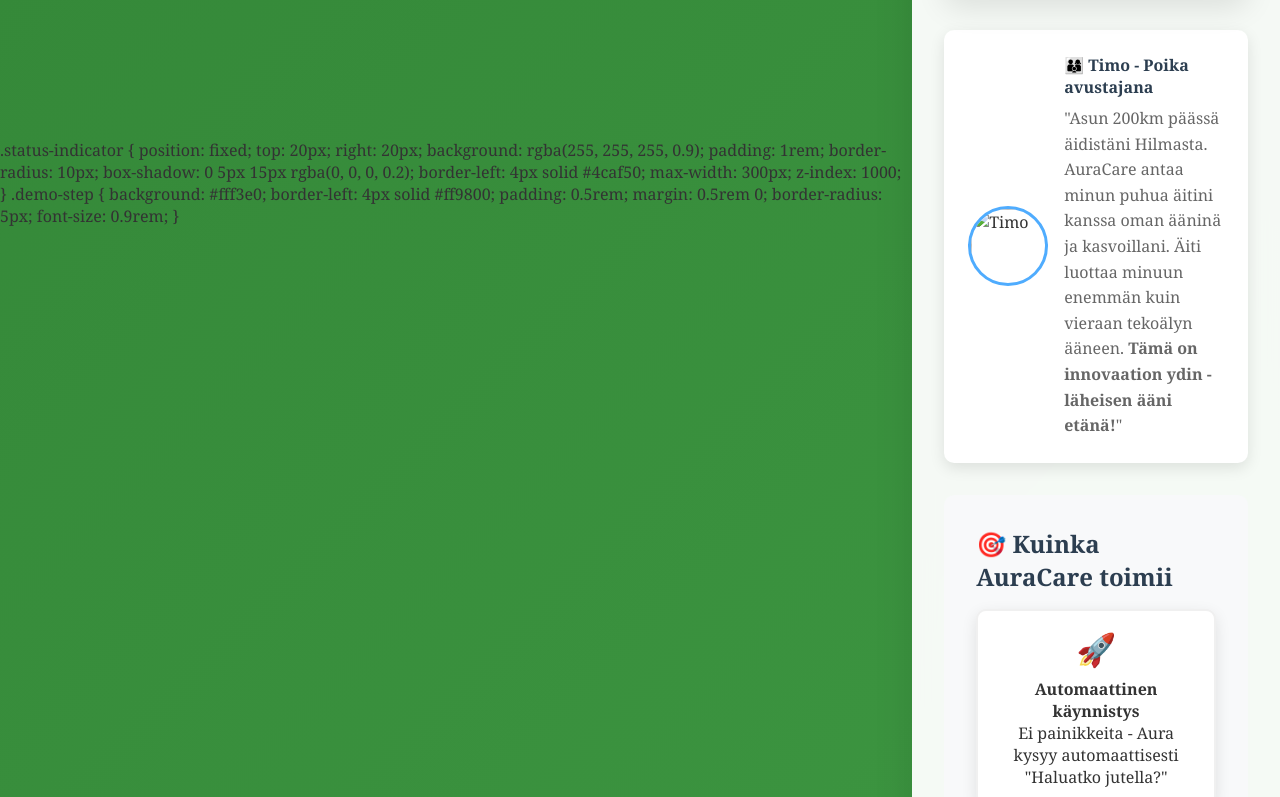
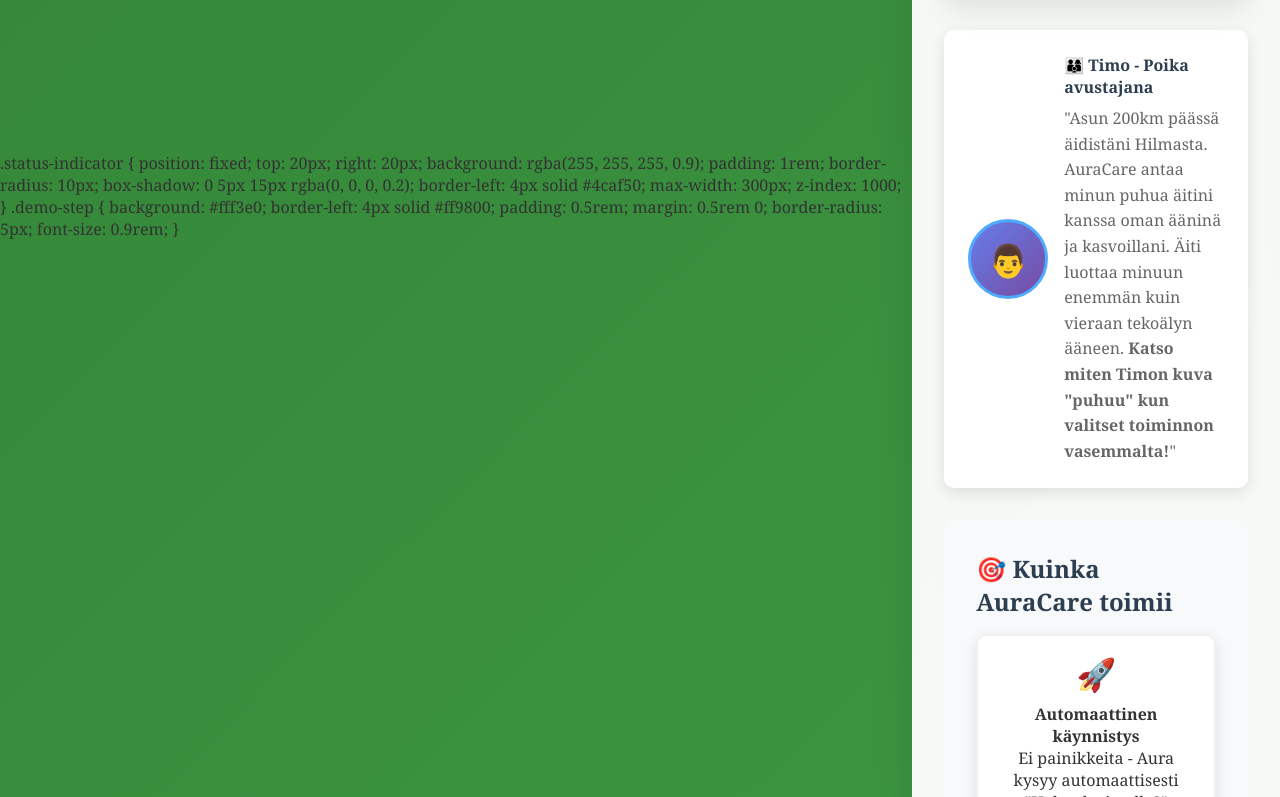
Before and after one commit to tuonoti2025/AuraCare-MVP, a plain HTML site: page index.html in a window 1280 px wide. Shown: the part 2003-2800 px from the top of the page. Drawn offline with Linux system fonts and the light colour scheme.

Commit message:
Add files via upload

```diff
--- a/index.html
+++ b/index.html
@@ -395,7 +395,9 @@
     <div class="container">
         <div class="header">
             <div style="display: flex; align-items: center; justify-content: center; gap: 1rem; margin-bottom: 1rem;">
-                <img src="logo.png" alt="AuraCare Logo" style="width: 80px; height: 80px; background: white; border-radius: 50%; padding: 1rem; box-shadow: 0 5px 15px rgba(0,0,0,0.2);">
+                <div style="width: 80px; height: 80px; background: white; border-radius: 50%; padding: 1rem; box-shadow: 0 5px 15px rgba(0,0,0,0.2); display: flex; align-items: center; justify-content: center; font-size: 2rem;">
+                    🏥
+                </div>
                 <h1 style="margin: 0;">🌟 AuraCare</h1>
             </div>
             <p>Läheisen ääni ääniohjattuna AI-avustajana - €125M markkinapotentiaali</p>
@@ -456,13 +458,15 @@
             </div>
 
             <div class="timo-section">
-                <img src="timo.jpg" alt="Timo" style="width: 80px; height: 80px; border-radius: 50%; border: 3px solid #4facfe; object-fit: cover; flex-shrink: 0;">
+                <div id="timoAvatar" style="width: 80px; height: 80px; border-radius: 50%; border: 3px solid #4facfe; background: linear-gradient(135deg, #667eea 0%, #764ba2 100%); display: flex; align-items: center; justify-content: center; font-size: 2rem; color: white; flex-shrink: 0; transition: all 0.3s ease;">
+                    👨
+                </div>
                 <div>
                     <h4 style="color: #2c3e50; margin-bottom: 0.5rem;">👨‍👩‍👦 Timo - Poika avustajana</h4>
                     <p style="color: #666; line-height: 1.6; margin: 0;">
                         "Asun 200km päässä äidistäni Hilmasta. AuraCare antaa minun puhua äitini kanssa oman ääninä ja kasvoillani.
                         Äiti luottaa minuun enemmän kuin vieraan tekoälyn ääneen.
-                        <strong>Tämä on innovaation ydin - läheisen ääni etänä!</strong>"
+                        <strong>Katso miten Timon kuva "puhuu" kun valitset toiminnon vasemmalta!</strong>"
                     </p>
                 </div>
             </div>
```
